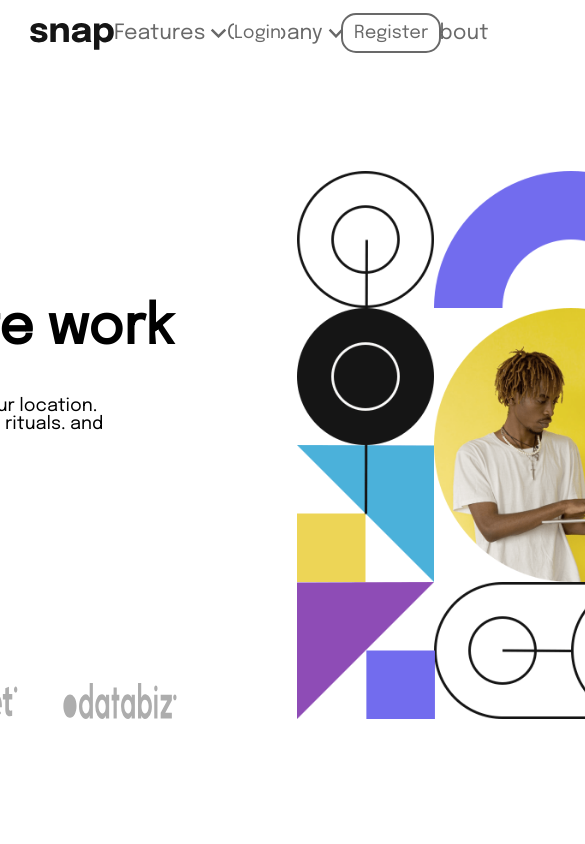
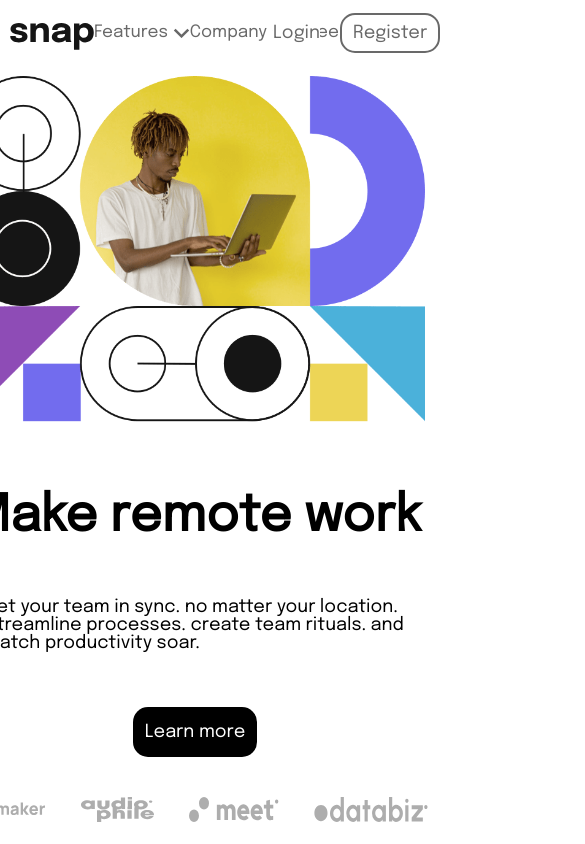
Before and after one commit to Gabrielrmr/Practica_Git, a plain HTML site: page intro-section-with-dropdown-navigation-main/index.html in a window 390 px wide. Shown: the top 844 px of the page, 585 px wide, since content can reach past the window. Drawn offline with Linux system fonts and the light colour scheme.

Commit message:
m  Please enter the commit message for your changes. Lines starting

```diff
--- a/intro-section-with-dropdown-navigation-main/style.css
+++ b/intro-section-with-dropdown-navigation-main/style.css
@@ -121,8 +121,8 @@ header {
 
 .Botones {
     display: flex;
-    gap: 60px;
-    padding-right: 70px;
+    gap: 45px;
+    padding-right: 75px;
 }
 
 .Boton {
@@ -164,9 +164,9 @@ header {
 }
 
 .Aprender {
-    width: 130px;
+    width: 124px;
     border: none;
-    height: 54px;
+    height: 50px;
     border-radius: 15px;
     background-color: black;
     color: white;
@@ -180,7 +180,8 @@ header {
 
 .Logos {
     display: flex;
-    gap: 45px;
+    gap: 35px;
+    height: 25px;
 }
 
 .Imagen_Principal {
@@ -220,6 +221,8 @@ header {
         display: flex;
         flex-direction: column;
         align-items: center;
+        height: inherit;
+        gap: 40px;
     }
 
     .Parrafos_Texto {
@@ -258,3 +261,74 @@ header {
         color: rgb(105, 105, 105);
     }
 }
+@media screen and (max-width: 1100px) {
+    .Contenedor_Principal {
+        display: flex;
+        padding: 0px;
+        flex-direction: column-reverse;
+        height: 41vh;
+        gap: 69px;
+    }
+    main {
+        height: 91vh;
+    }
+
+    .Imagen_Principal {
+        justify-content: center;
+        height: inherit;
+    }
+    .Imagen_Principal img{
+        content: url(images/image-hero-mobile.png);
+        height: inherit;
+    }
+    .Parrafos {
+        display: flex;
+        flex-direction: column;
+        align-items: center;
+        height: inherit;
+        gap: 40px;
+    }
+
+    .Parrafos_Texto {
+        display: flex;
+        flex-direction: column;
+        gap: 55px;
+        height: max-content;
+        padding: 0px;
+        align-items: center;
+    }
+
+    .Titulo br {
+        display: none;
+    }
+
+    .Titulo {
+        font-size: 50px;
+    }
+    header {
+        display: flex;
+        flex-direction: row;
+        height: 65px;
+        align-items: center;
+    }
+
+    .Links {
+        display: flex;
+        padding-left: 10px;
+        align-items: center;
+        width: 70%;
+        justify-content: space-around;
+        gap: 0px;
+    }
+
+    .link {
+        font-size: 17px;
+        text-decoration: none;
+        color: rgb(105, 105, 105);
+    }
+    .Botones{
+        display: flex;
+        gap: 20px;
+        padding-right: 20px;
+    }
+}
```
